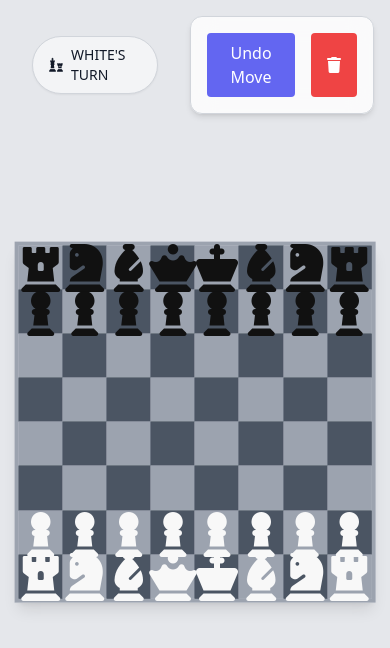
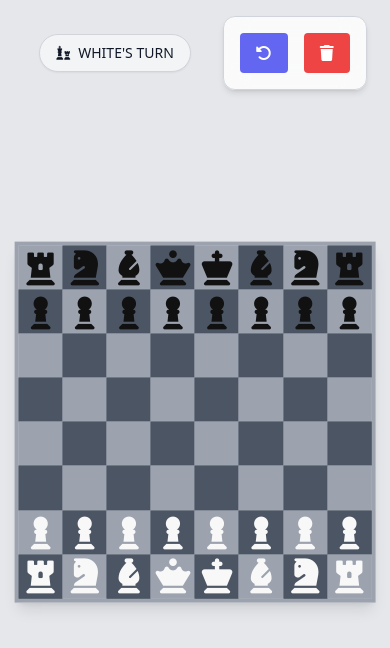
Before and after one commit to nisino25/chess, a Vue app: page / in a window 390 px wide. Shown: the top 648 px of the page. Built offline with nearby package versions, Linux system fonts and the light colour scheme.

Commit message:
changed the font

```diff
--- a/src/App.vue
+++ b/src/App.vue
@@ -18,7 +18,7 @@
                      @click="undoMove"
                      class="px-4 py-2 bg-indigo-500 text-white rounded hover:bg-indigo-600 transition"
                  >
-                     Undo Move
+                    <i class="fa-solid fa-rotate-left"></i>
                  </button>
                  <button
                      @click="resetBoard"
@@ -56,7 +56,7 @@
                 <div
                     v-for="piece in pieces"
                     :key="piece.id"
-                    class="piece absolute text-5xl transition-all duration-300 cursor-pointer pointer-events-auto"
+                    class="piece absolute text-[35px] md:text-[50px] transition-all duration-300 cursor-pointer pointer-events-auto"
                     :style="{ top: `${piece.row * 12.5}%`, left: `${piece.col * 12.5}%` }"
                     @click.stop="selectPiece(piece)"
                     :class="selected && selected.id === piece.id ? 'ring-4 ring-indigo-400' : ''"
```
